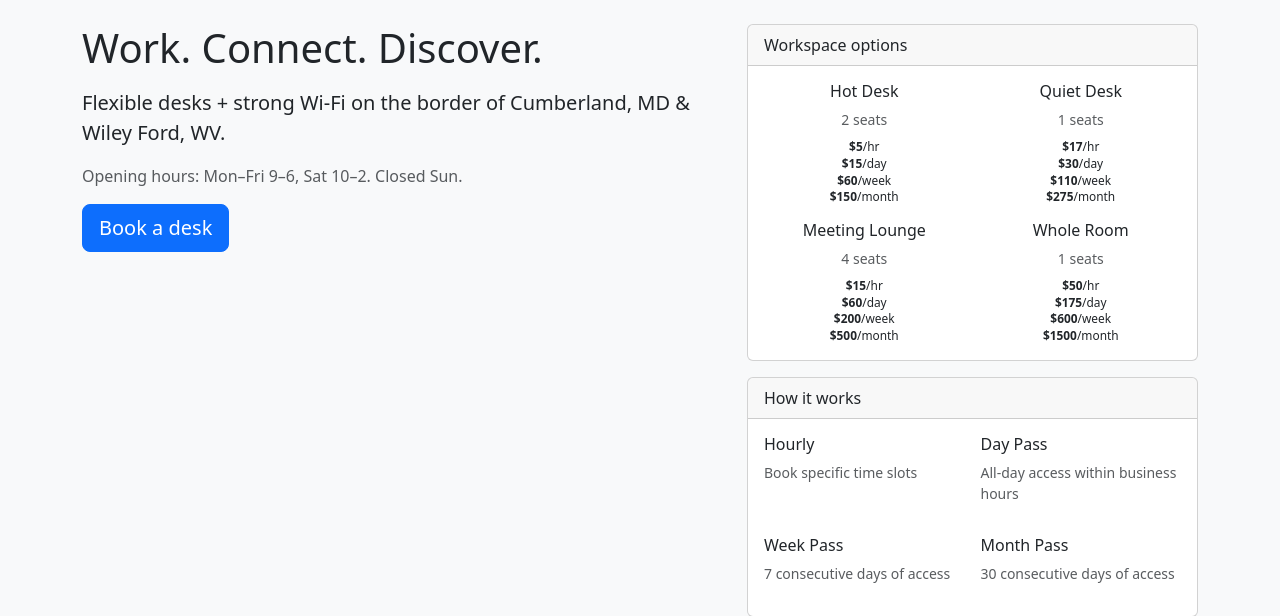
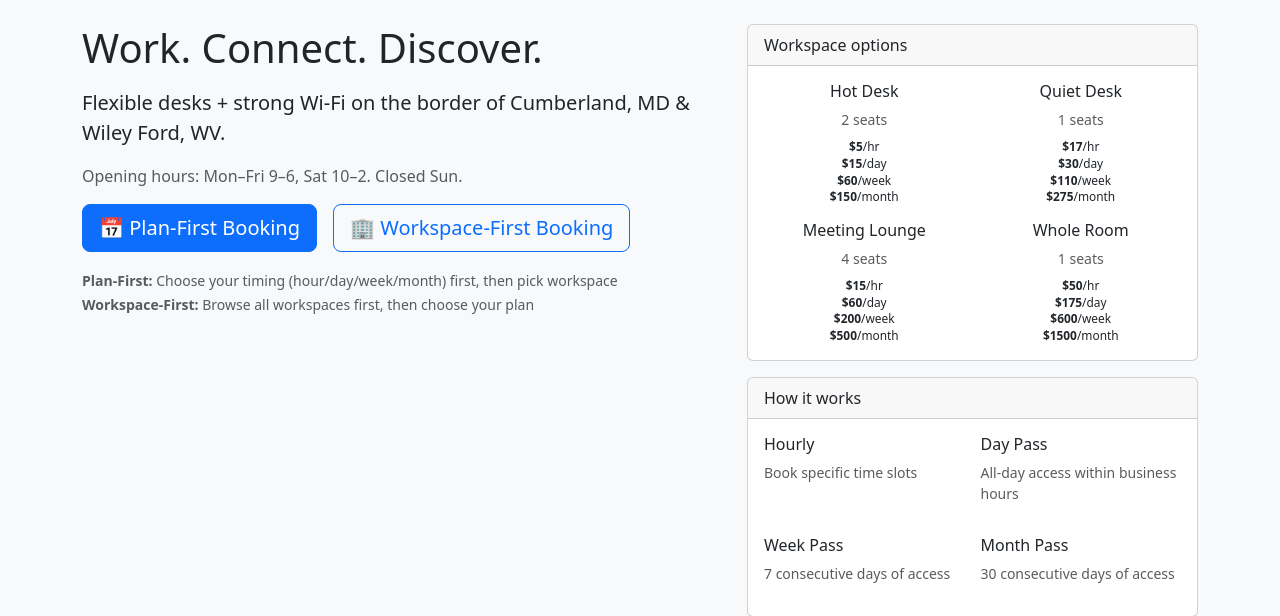
Before and after one commit to felabayomi/ReserveEZ, a Flask app: page /?flow=plan-first in a window 1280 px wide. Shown: the part 77-693 px from the top of the page. Run offline with Flask 3, Linux system fonts and the light colour scheme.

Commit message:
Add options for different booking flows to select workspace or plan first
Implement new JavaScript functions and update HTML to support two distinct booking flows: "plan-first" and "workspace-first". The "plan-first" flow allows users to select a plan and then a workspace, while the "workspace-first" flow lets users browse available workspaces before choosing a plan. This change modifies `templates/book.html` and `templates/index.html`.

Replit-Commit-Author: Agent
Replit-Commit-Session-Id: eb80e440-3f3a-42d8-9877-44de6fb57c25
Replit-Commit-Checkpoint-Type: intermediate_checkpoint
Replit-Commit-Screenshot-Url: https://storage.googleapis.com/screenshot-production-us-central1/c70ea1f2-67d3-4bcd-bcb2-3b55e3e8027e/eb80e440-3f3a-42d8-9877-44de6fb57c25/SDnVoec

```diff
--- a/templates/index.html
+++ b/templates/index.html
@@ -5,7 +5,20 @@
     <h1 class="mb-3">Work. Connect. Discover.</h1>
     <p class="lead">Flexible desks + strong Wi-Fi on the border of Cumberland, MD & Wiley Ford, WV.</p>
     <p class="text-muted">Opening hours: Mon–Fri 9–6, Sat 10–2. Closed Sun.</p>
-    <button class="btn btn-primary btn-lg" data-bs-toggle="modal" data-bs-target="#planSelectionModal">Book a desk</button>
+    <div class="d-flex gap-3 flex-wrap">
+      <button class="btn btn-primary btn-lg" data-bs-toggle="modal" data-bs-target="#planSelectionModal">
+        📅 Plan-First Booking
+      </button>
+      <a href="/book?flow=workspace-first" class="btn btn-outline-primary btn-lg">
+        🏢 Workspace-First Booking
+      </a>
+    </div>
+    <div class="mt-3">
+      <small class="text-muted">
+        <strong>Plan-First:</strong> Choose your timing (hour/day/week/month) first, then pick workspace<br>
+        <strong>Workspace-First:</strong> Browse all workspaces first, then choose your plan
+      </small>
+    </div>
   </div>
   <div class="col-lg-5">
     <div class="card">
@@ -149,8 +162,8 @@ function selectPlan(planType) {
   const modal = bootstrap.Modal.getInstance(document.getElementById('planSelectionModal'));
   modal.hide();
 
-  // Redirect to booking page with selected plan
-  window.location.href = `/book?plan=${planType}`;
+  // Redirect to booking page with selected plan and plan-first flow
+  window.location.href = `/book?plan=${planType}&flow=plan-first`;
 }
 
 // Add enhanced styling for distinct plan cards
```
Also changed, not shown: templates/book.html (+23 -0 lines).
